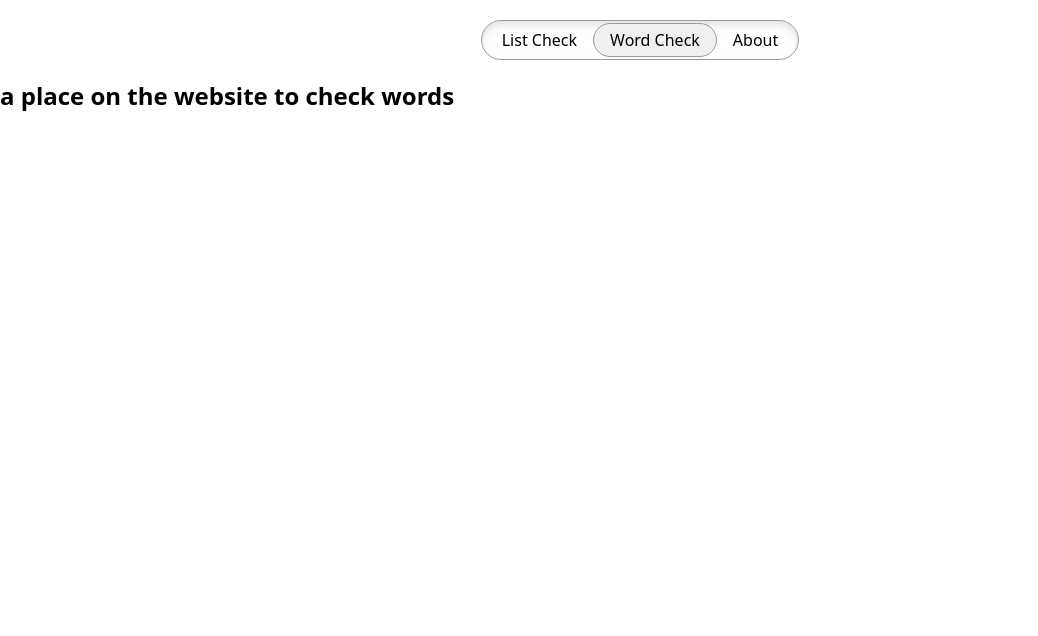
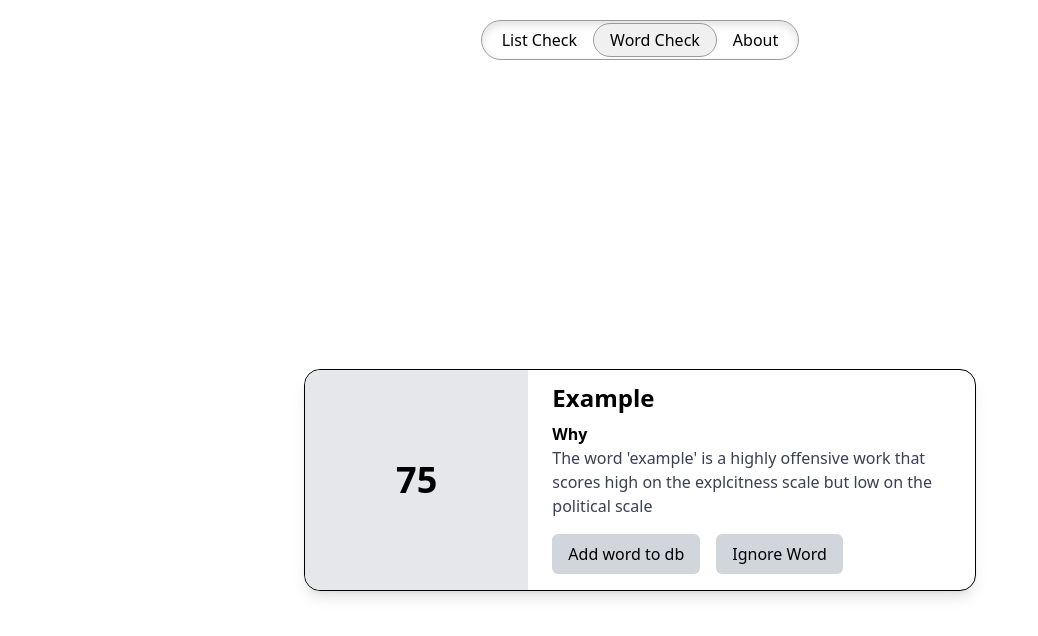
Before and after one commit to Zakosss/ai-text-filter, a React (Vite) app in the folder frontend/: page /word-check in a window 1280 px wide. Shown: the top 636 px of the page, without its empty margins (0-1038 px from the left). Built offline with nearby package versions, Linux system fonts and the light colour scheme.

Commit message:
feat: add WordCard component and integrate it into WordsSingle page

```diff
--- a/frontend/src/components/index.ts
+++ b/frontend/src/components/index.ts
@@ -1 +1,2 @@
 export { default as Header } from './header'
+export { default as WordCard } from './wordButton'
--- a/frontend/src/components/wordButton.tsx
+++ b/frontend/src/components/wordButton.tsx
@@ -1 +1,45 @@
-import { useState } from "react";
+import React from "react";
+
+type WordCardProps = {
+    score: number;
+    word: string;
+    explanation: string;
+    onAdd: () => void;
+    onIgnore: () => void;
+};
+
+const WordCard: React.FC<WordCardProps> = ({ score, word, explanation, onAdd, onIgnore }) => {
+    return (
+        <div className="flex w-full min-h-[200px] max-w-2xl bg-white rounded-2xl border shadow-lg">
+            {/* Left side */}
+            <div className="w-1/3 bg-gray-200 flex flex-wrap items-center justify-center rounded-l-2xl">
+                <h1 className="text-4xl font-bold">{score}</h1>
+            </div>
+
+            {/* Right side */}
+            <div className="flex-1 w-2/3 px-6 pt-3">
+                <h2 className="text-2xl font-bold">{word}</h2>
+                <h3 className="mt-2 font-semibold">Why</h3>
+                <p className="text-gray-700">{explanation}</p>
+
+                {/* Buttons */}
+                <div className="flex mt-4 gap-4">
+                    <button
+                        className="px-4 py-2 bg-gray-300 rounded-md text-black hover:bg-gray-400 mb-4"
+                        onClick={onAdd}
+                    >
+                        Add word to db
+                    </button>
+                    <button
+                        className="px-4 py-2 bg-gray-300 rounded-md text-black hover:bg-gray-400 mb-4"
+                        onClick={onIgnore}
+                    >
+                        Ignore Word
+                    </button>
+                </div>
+            </div>
+        </div>
+    );
+};
+
+export default WordCard;
--- a/frontend/src/pages/wordSingle.tsx
+++ b/frontend/src/pages/wordSingle.tsx
@@ -1,3 +1,15 @@
+import { WordCard } from '../components';
+
 export default function WordsSingle() {
-    return <h1 className="text-2xl font-bold">a place on the website to check words</h1>
+    return (
+        <div className="flex justify-center items-center h-screen">
+                    <WordCard
+                        score={75}
+                        word="Example"
+                        explanation="The word 'example' is a highly offensive work that scores high on the explcitness scale but low on the political scale"
+                        onAdd={() => console.log("Added to DB")}
+                        onIgnore={() => console.log("Ignored")}
+                    />
+                </div>
+    )
 }
```
